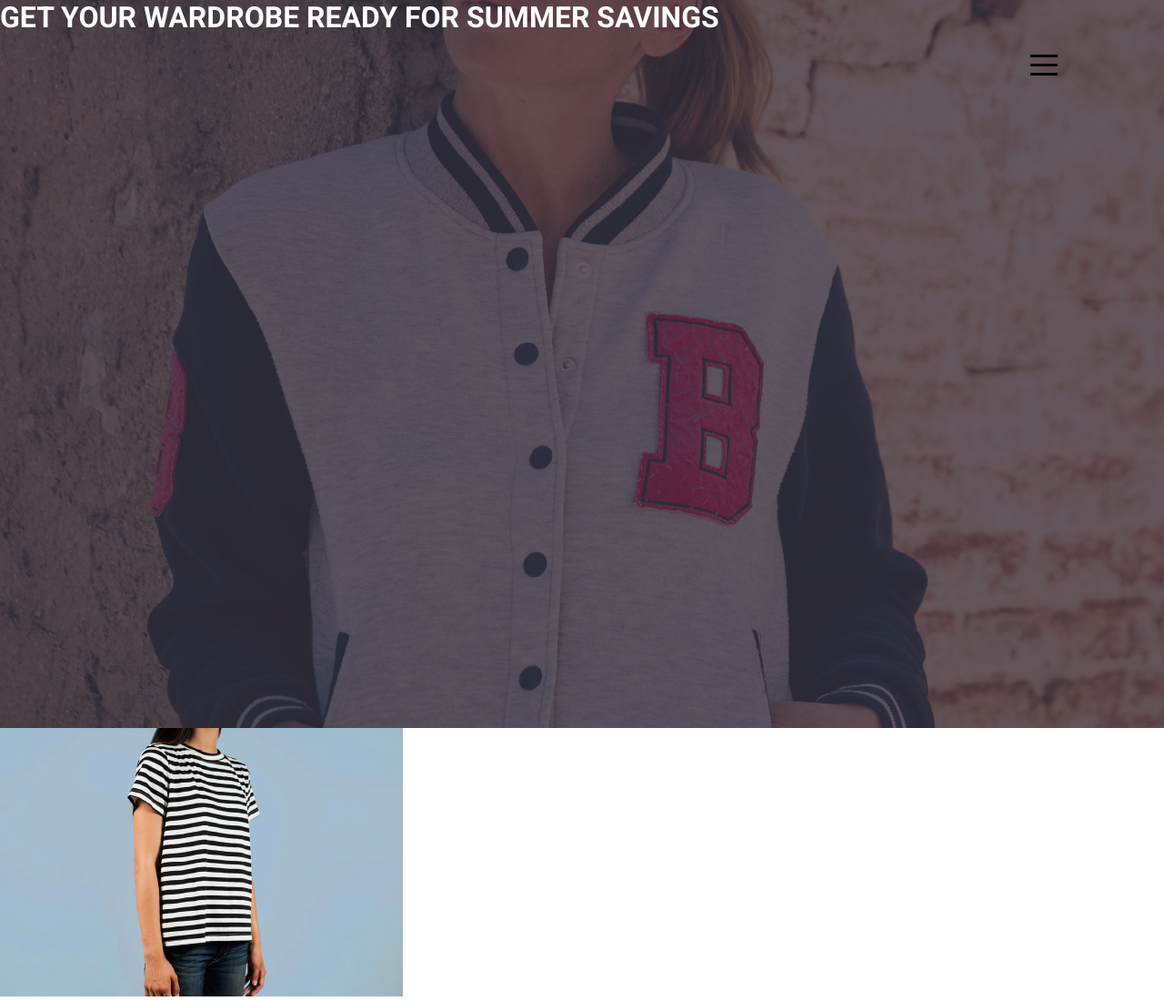
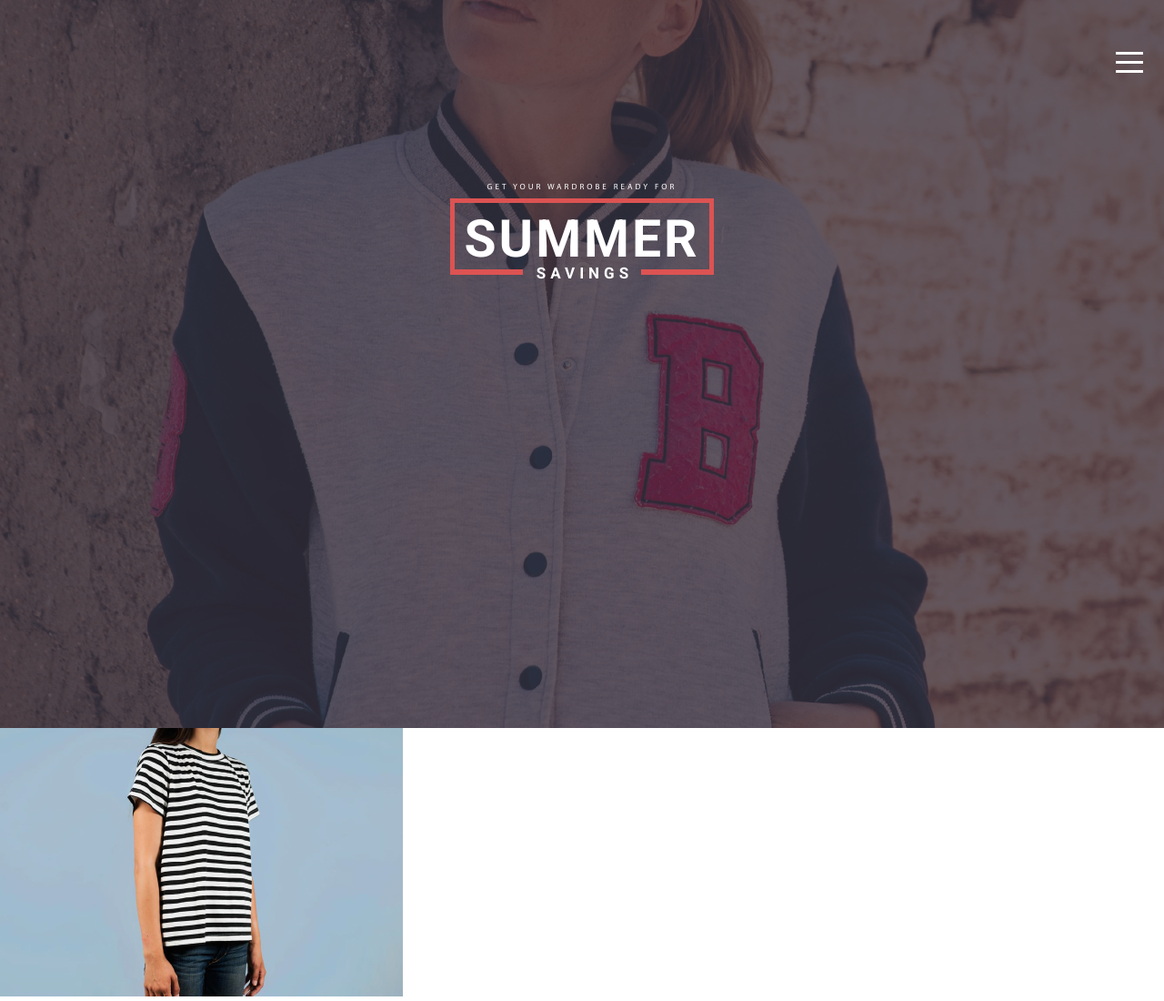
Before and after one commit to kozakvasyl/Magento_frontEnd_task_B, a website: page app/index.html in a window 1280 px wide. Shown: the top 1100 px of the page at 91% size. Drawn offline with nearby package versions, Linux system fonts and the light colour scheme.

Commit message:
stiled logo

```diff
--- a/app/index.html
+++ b/app/index.html
@@ -13,16 +13,19 @@
         <img src="img/title_img.jpg" alt="">
         <div class="overlay"></div>
         <div class="nav open">
-            <nav>
-                <ul class="nav-item">
+            <div class="nav-icon">
+                <div class="line line1"></div>
+                <div class="line line2"></div>
+                <div class="line line3"></div>
+            </div>
+            <ul class="nav-item">
                 <li><a href="">home</a></li>
                 <li><a href="">women</a></li>
                 <li><a href="">men</a></li>
                 <li><a href="">lingerie</a></li>
                 <li><a href="">boys</a></li>
                 <li><a href="">shoes</a></li>
-                </ul>
-            </nav>
+            </ul>
             <div class="searsh-block">
                 <form action="">
                     <input type="search" name="searsh" id="searsh" class="searsh empty">
@@ -35,30 +38,8 @@
                 </a>
                 <div class="basket-counter">3</div>
             </div>
-            <div class="nav-icon">
-                <div class="line line1"></div>
-                <div class="line line2"></div>
-                <div class="line line3"></div>
-            </div>
+
         </div>
-        <!-- <div class="nav">
-            <ul>
-                <li><a href="">home</a></li>
-                <li><a href="">women</a></li>
-                <li><a href="">men</a></li>
-                <li><a href="">lingerie</a></li>
-                <li><a href="">boys</a></li>
-                <li><a href="">shoes</a></li>
-            </ul>
-            <div class="searsh-block">
-                <form action="">
-                    <input type="search" name="searsh" id="searsh" class="searsh empty">
-                </form>
-                <a href="" class="user"><object type="image/svg+xml" data="img/icons/man-user.svg"></object></a>
-                <a href="" class="basket"><object type="image/svg+xml" data="img/icons/shopping-basket.svg"></object></a>
-                <div class="basket-counter">3</div>
-            </div>
-        </div> -->
         <h1 class="header-title"><span>get your wardrobe ready for</span>
             <span>summer</span>
             <span>savings</span>
--- a/app/sass/_header.scss
+++ b/app/sass/_header.scss
@@ -24,4 +24,57 @@
         position: absolute;
         z-index: -1;
     }
+    .header-title {
+        text-align: center;
+        width: 290px;
+        margin: 200px auto;
+        position: relative;
+        span {
+            display: block;
+            &:nth-child(1) {
+                font-size: 9px;
+                font-weight: 100;
+                font-family: 'Myriad Pro', Arial, Helvetica, sans-serif;
+                letter-spacing: 3px;
+                margin-bottom: 7px;
+            }
+            &:nth-child(2) {
+                font-size: 57px;
+                font-weight: 900;
+                letter-spacing: 3px;
+                padding: 6px 0;
+                border-top: 5px solid #dc5352;
+                border-left: 5px solid #dc5352;
+                border-right: 5px solid #dc5352;
+                position: relative;
+                &::before {
+                    content: '';
+                    border-bottom: 6px solid #dc5352;
+                    display: block;
+                    width: 75px;
+                    position: absolute;
+                    bottom: 0;
+                    right: 0;
+                }
+                &::after {
+                    content: '';
+                    border-bottom: 6px solid #dc5352;
+                    display: block;
+                    width: 75px;
+                    position: absolute;
+                    bottom: 0;
+                    left: 0;
+                }
+            }
+            &:nth-child(3) {
+                font-size: 17px;
+                letter-spacing: 5px;
+                position: absolute;
+                left: 0;
+                right: 0;
+                bottom: -8px;
+                margin-left: 6px;
+            }
+        }
+    }
 }
--- a/app/sass/_navigation.scss
+++ b/app/sass/_navigation.scss
@@ -1,35 +1,26 @@
+.nav-icon{
+    display: block;
+    position: absolute;
+    right: 20px;
+    top: 50px;
+    width: 36px;
+    height: 36px;
+    cursor: pointer;
+    .line{
+        position: absolute;
+        top: 7px;
+        left: 50%;
+        width: 30px;
+        margin-left: -15px;
+        height: 3px;
+        background: #fff;
+        transition: all 0.2s ease;
+    }
+}
 .open {
-    nav, .searsh-block {
+    .nav-item, .searsh-block {
       display: none;
     }
-  }
-  .close {
-    .searsh-block {
-      display: block;
-    }
-    nav{
-      float: right;
-      margin-top: 38px;
-      padding-right: 130px;
-      transition: all 1s ease;
-      display: block;
-      opacity: 1;
-      ul{
-        list-style: none;
-      li{
-        display: inline;
-      }
-    }
-      a{
-          margin: 0 2px;
-          color: #000;
-          text-decoration: none;
-          text-transform: uppercase;
-       }
-    }
-  }
-
-.open {
     .nav-icon {
         .line1{
             top: 17px;
@@ -40,43 +31,8 @@
     }
 }
 .close {
-.nav-icon {
-    .line{
-    top: 17px;
-    }
-    .line1{
-    transform: rotateZ(45deg);
-    }
-    .line2{
-    opacity: 0;
-    }
-    .line3{
-    transform: rotateZ(-45deg);
-    }
-}
-}
-
-.nav-icon{
+    .searsh-block {
         display: block;
-    position: absolute;
-    right: 114px;
-    margin-top: 53px;
-    width: 36px;
-    height: 36px;
-    cursor: pointer;
-    .line{
-        position: absolute;
-        top: 7px;
-        left: 50%;
-        width: 30px;
-        margin-left: -15px;
-        height: 3px;
-        background: #000;
-        transition: all 0.2s ease;
-    }
-}
-
- .searsh-block {
         position: relative;
         max-width: 275px;
         margin: 0 auto;
@@ -130,3 +86,36 @@
             bottom: 6px;
         }
     }
+    .nav-item{
+        float: right;
+        margin-top: 38px;
+        padding-right: 130px;
+        transition: all 1s ease;
+        display: block;
+        opacity: 1;
+        list-style: none;
+        li{
+            display: inline;
+        }
+        a{
+            margin: 0 2px;
+            color: #000;
+            text-decoration: none;
+            text-transform: uppercase;
+        }
+    }
+    .nav-icon {
+        .line{
+            top: 17px;
+        }
+        .line1{
+            transform: rotateZ(45deg);
+        }
+        .line2{
+            opacity: 0;
+        }
+        .line3{
+            transform: rotateZ(-45deg);
+        }
+    }
+}
```
Also changed, not shown: app/css/style.css, 1 other file. Lines whose indentation alone changed are shown as unchanged.
